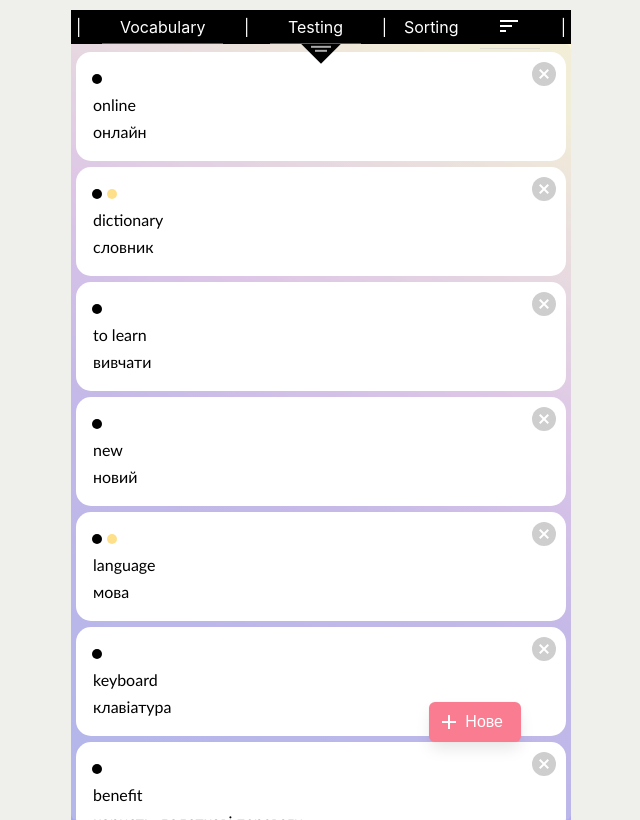
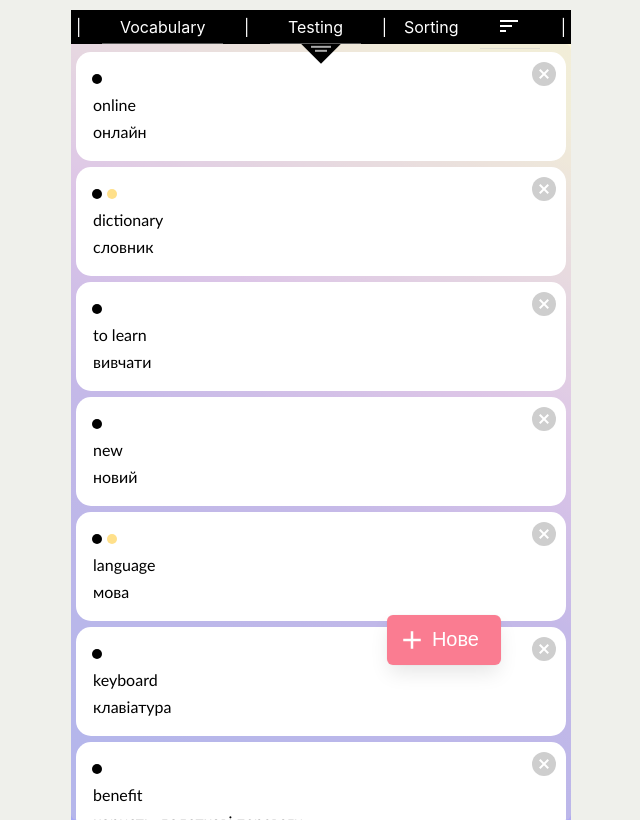
Before and after one commit to hustle2live/Vocabulary-App, a React (Create React App) app: page /#/ in a window 1280 px wide. Shown: the whole page, without its empty margins (319-959 px from the left). Built offline with nearby package versions, Linux system fonts and the light colour scheme.

Commit message:
fix vocabulary addition button styles

```diff
--- a/src/components/Vocabulary/AddWordButton.jsx
+++ b/src/components/Vocabulary/AddWordButton.jsx
@@ -13,15 +13,15 @@ export const AddWordButton = () => {
 
    const goToAddWordPage = () => navigate('/add-new-word' + location.search);
 
-   const IconPlus = () => <Icon path={mdiPlus} title="Add new word" size={1} />;
+   const IconPlus = () => <Icon path={mdiPlus} title="Add new word" size={2} />;
 
    return (
       <button
          onClick={goToAddWordPage}
-         className={`${styles.addWordButton} button is-link box`}
+         className={`${styles.addWordButton} button is-medium is-link box`}
          label="add new word"
       >
-         <span className="icon-text">
+         <span className={`${styles.textIcon} icon-text`}>
             <span className="icon">
                <IconPlus />
             </span>
--- a/src/components/Vocabulary/Vocabulary.module.scss
+++ b/src/components/Vocabulary/Vocabulary.module.scss
@@ -1,5 +1,4 @@
 @use '../../variables' as global;
-// @use '../../my-styles.bulma' as colors;
 
 .wrapper {
    position: relative;
@@ -159,7 +158,6 @@
       .circle_achieved {
          &::before {
             background: global.$warning;
-            // background: colors.$warning;
             left: 15px;
             margin: 0;
             position: absolute;
@@ -169,7 +167,6 @@
          &::after {
             margin: 0;
             background: global.$success;
-            // background: colors.$success;
             left: 30px;
             position: absolute;
          }
@@ -192,15 +189,15 @@
    color: global.$text-secondary;
 }
 
-// .deleteButton {
-//    z-index: 1;
-// }
-
 .addWordButton {
    z-index: 1;
    position: absolute !important;
-   bottom: 10%;
-   right: 10%;
+   bottom: 20%;
+   right: 14%;
+
+   .textIcon {
+      line-height: inherit !important;
+   }
 }
 
 .deleteButton {
```
